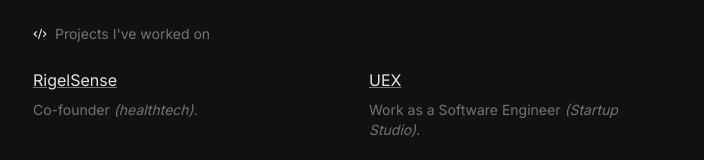
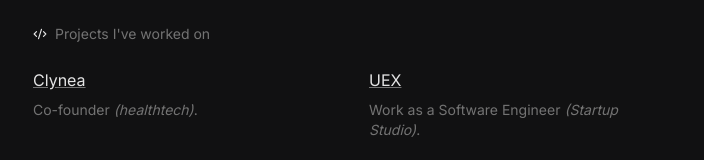
Before and after one commit to joaodadas/joaodadas.com.br, a Next.js app: page / in a window 1280 px wide. Shown: the part 212-372 px from the top of the page, without its empty margins (287-991 px from the left). Built offline with nearby package versions, Linux system fonts and the light colour scheme; a web font is replaced by a local one.

Commit message:
feat: change rigel-sense for clynea

```diff
--- a/src/pages/index.tsx
+++ b/src/pages/index.tsx
@@ -109,7 +109,7 @@
           <div className="grid grid-cols-2 gap-x-8 gap-y-4 pb-12">
             <div className="flex flex-col gap-2">
               <p>
-                <LinkText href="https://rigelsense.com/">RigelSense</LinkText>{" "}
+                <LinkText href="https://clynea.ai/">Clynea</LinkText>{" "}
               </p>
               <p className="text-sm text-neutral-500">
                 Co-founder <span className="italic">(healthtech)</span>.
```
